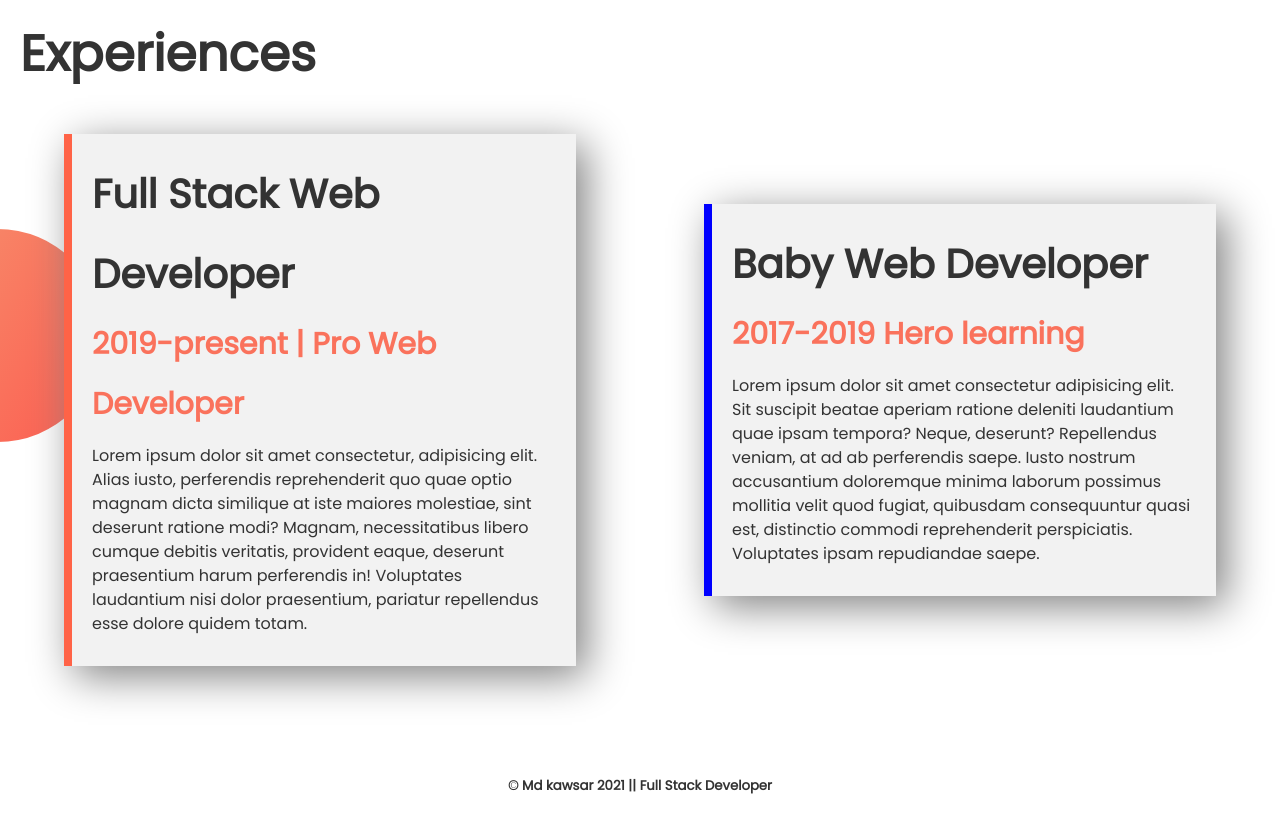
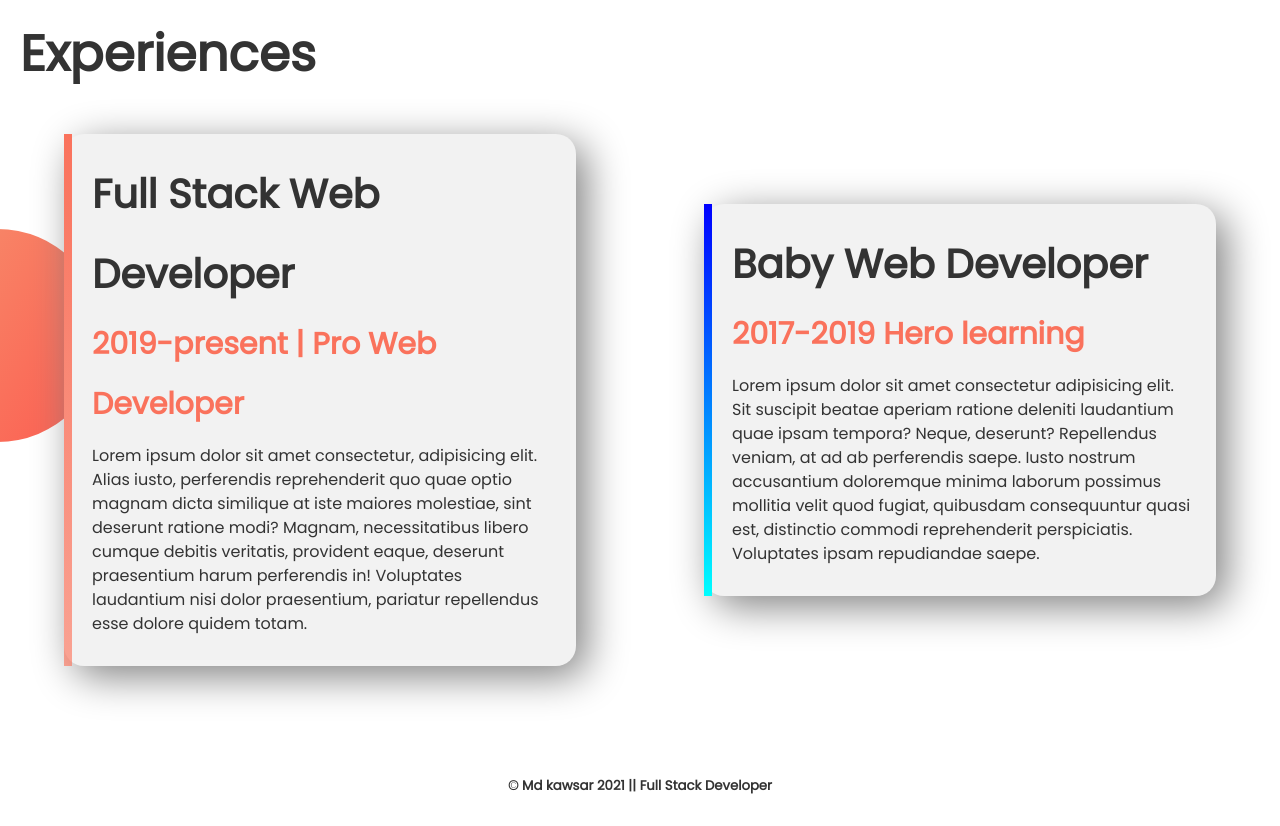
Before and after one commit to learnwithkawsar721/develop-protfolio, a plain HTML site: page index.html in a window 1280 px wide. Shown: the part 1100-1926 px from the top of the page. Drawn offline with Linux system fonts and the light colour scheme.

Commit message:
last commit

```diff
--- a/style.css
+++ b/style.css
@@ -123,12 +123,15 @@ body{
    margin: auto;
     box-sizing: border-box;
     background-color: #f2f2f2;
-    border-left: 8px solid tomato;
     box-shadow: 10px 10px 40px gray;
     padding: 20px;
+    border-radius: 20px;
+    border-left: 8px solid;
+    border-image: linear-gradient(var(--first-color), rgba(255, 99, 71, 0.555)) 1;
 }
 .exp-card:last-child{
-border-color: blue;
+ border-image: linear-gradient(blue, cyan);
+ border-image-slice: 1;
 }
 .exp-card h1{
     font-size: 40px;
```
